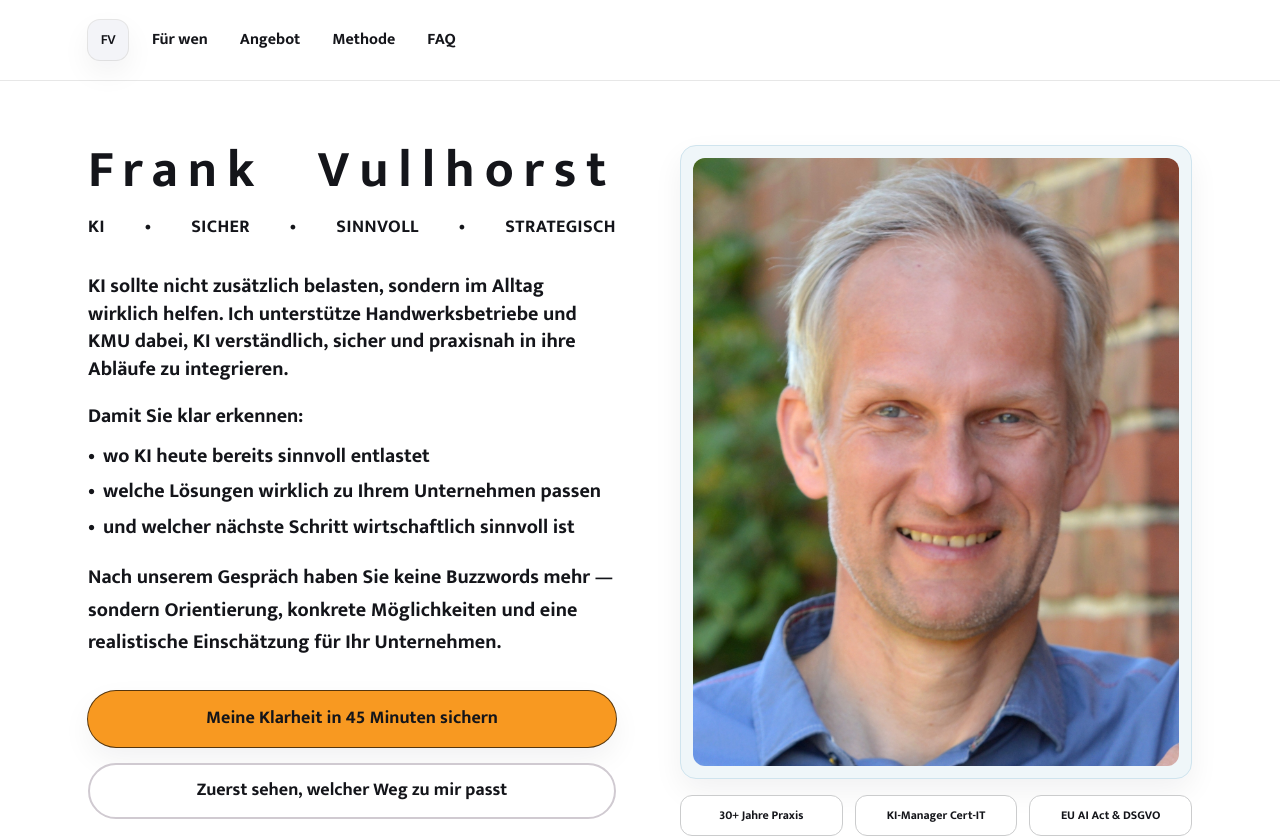
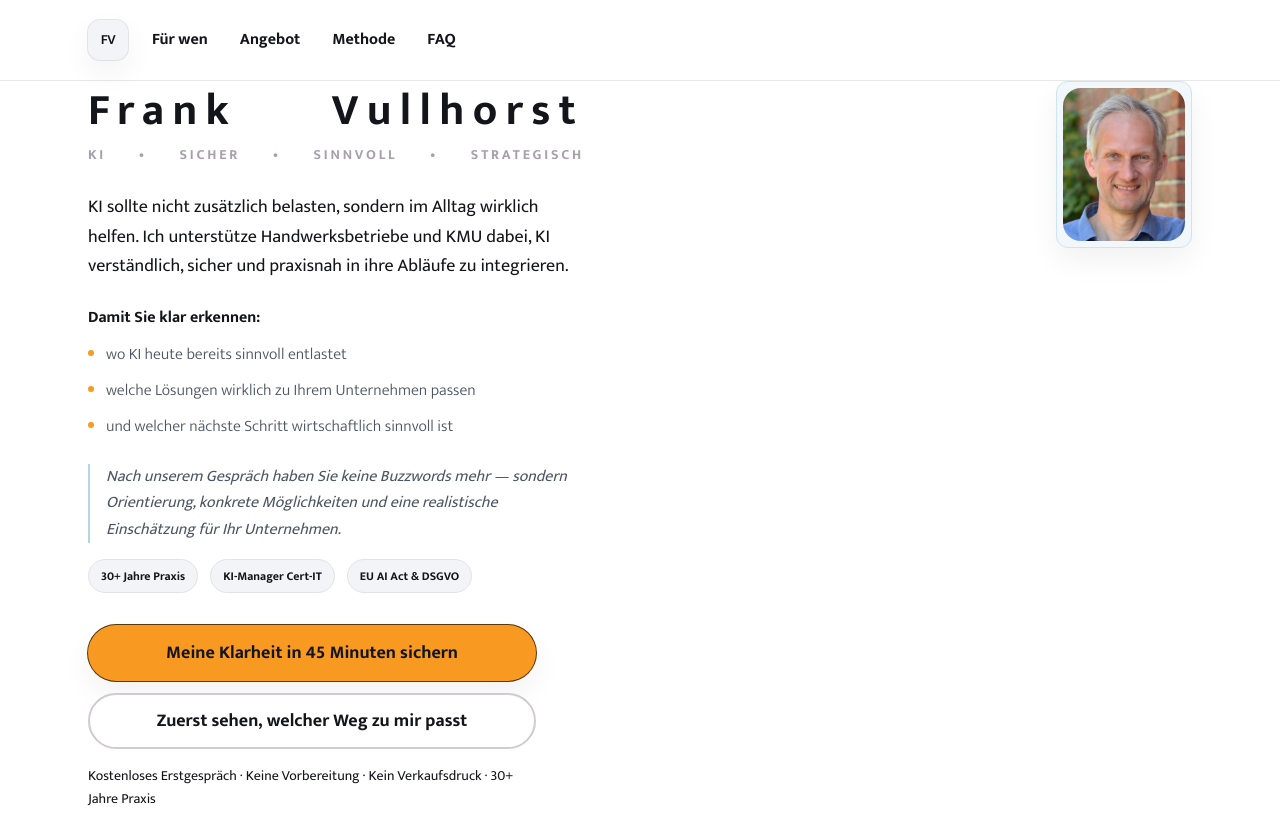
Before and after one commit to HorstDuebel/LandingPage_v2, a Next.js app in the folder web/: page / in a window 1280 px wide. Shown: the top 837 px of the page. Built offline with nearby package versions, Linux system fonts and the light colour scheme.

Commit message:
UX: wertorientierte CTAs und Conversion-Microcopy

```diff
--- a/web/src/app/globals.css
+++ b/web/src/app/globals.css
@@ -77,3 +77,65 @@ body {
     letter-spacing: 0.19em;
   }
 }
+
+/* Hero: kompaktes Porträt oben rechts (~20 % der früheren Breite) */
+.hero-layout {
+  position: relative;
+}
+
+.hero-portrait {
+  width: 5.5rem;
+  flex-shrink: 0;
+}
+
+.hero-portrait-anchor {
+  position: absolute;
+  top: 0;
+  right: 0;
+  z-index: 10;
+}
+
+.hero-content {
+  position: relative;
+  z-index: 0;
+  padding-right: 6.5rem;
+}
+
+@media (min-width: 640px) {
+  .hero-portrait {
+    width: 6.5rem;
+  }
+}
+
+@media (min-width: 768px) {
+  .hero-layout {
+    position: relative;
+    padding-top: 0.5rem;
+  }
+
+  .hero-portrait-anchor {
+    position: absolute;
+    top: 0;
+    right: 1.5rem;
+    z-index: 10;
+  }
+
+  .hero-portrait {
+    width: 7.5rem;
+  }
+
+  .hero-content {
+    max-width: 42rem;
+    padding-right: 9.5rem;
+  }
+}
+
+@media (min-width: 1024px) {
+  .hero-portrait {
+    width: 8.5rem;
+  }
+
+  .hero-content {
+    padding-right: 11rem;
+  }
+}
--- a/web/src/app/page.tsx
+++ b/web/src/app/page.tsx
@@ -55,16 +55,32 @@ export default function Home() {
       <main id="top" className="flex-1">
         {/* Hero */}
         <section className="bg-[var(--surface)]">
-          <div className="mx-auto grid w-full max-w-6xl grid-cols-1 items-start gap-10 px-6 py-12 md:grid-cols-2 md:gap-12 md:py-16">
-            {/* Links: Text & Buttons – eine Spalte, linksbündig */}
-            <div className="flex w-full max-w-xl flex-col">
-              <h1 className="hero-name-line font-[var(--font-heading)] text-[2.75rem] font-bold leading-none text-[var(--text)] sm:text-5xl md:text-[3.25rem]">
+          <div className="hero-layout mx-auto w-full max-w-6xl px-6 py-10 md:py-14">
+            {/* Porträt: oben rechts, ~80 % kleiner als zuvor */}
+            <div className="hero-portrait-anchor pointer-events-none mb-0 flex justify-end md:pointer-events-auto">
+              <div className="hero-portrait pointer-events-auto overflow-hidden rounded-xl border border-[color-mix(in_srgb,var(--brand-blue)_35%,white)] bg-[color-mix(in_srgb,var(--brand-blue)_10%,white)] p-1.5 shadow-[var(--shadow-soft)]">
+                <div className="relative aspect-[4/5] w-full overflow-hidden rounded-lg">
+                  <Image
+                    src="/frank.jpg"
+                    alt="Frank Vullhorst"
+                    fill
+                    className="object-cover object-[center_20%]"
+                    sizes="(max-width: 768px) 88px, 136px"
+                    priority
+                  />
+                </div>
+              </div>
+            </div>
+
+            <div className="hero-content flex w-full flex-col">
+              <div className="w-full max-w-xl">
+                <h1 className="hero-name-line font-[var(--font-heading)] text-[2.25rem] font-bold leading-none tracking-tight text-[var(--text)] sm:text-4xl md:text-[2.75rem]">
                   <span className="hero-name-word">Frank</span>
                   <span className="hero-name-between" aria-hidden="true" />
                   <span className="hero-name-word">Vullhorst</span>
                 </h1>
                 <p
-                className="mt-4 flex w-full justify-between font-[var(--font-subheading)] text-base font-bold uppercase tracking-wide text-[var(--text)] sm:text-lg"
+                  className="mt-3 flex w-full justify-between font-[var(--font-subheading)] text-xs font-bold uppercase tracking-[0.2em] text-[var(--brand-gray)] sm:text-sm"
                   aria-label="KI, sicher, sinnvoll, strategisch"
                 >
                   <span>KI</span>
@@ -75,80 +91,67 @@ export default function Home() {
                   <span aria-hidden="true">•</span>
                   <span>Strategisch</span>
                 </p>
+              </div>
 
-              <div className="mt-8 space-y-5 font-[var(--font-subheading)] text-lg font-bold leading-snug text-[var(--text)] sm:text-xl">
-                <p>
+              <div className="mt-7 max-w-2xl space-y-6">
+                <p className="font-[var(--font-body)] text-lg font-normal leading-[1.65] text-[var(--text)] sm:text-[1.125rem]">
                   KI sollte nicht zusätzlich belasten, sondern im Alltag wirklich
                   helfen. Ich unterstütze Handwerksbetriebe und KMU dabei, KI
                   verständlich, sicher und praxisnah in ihre Abläufe zu
                   integrieren.
                 </p>
+
                 <div>
-                  <p>Damit Sie klar erkennen:</p>
-                  <ul className="mt-3 list-none space-y-2 pl-0 text-[var(--text)]">
-                    <li className="flex gap-2">
-                      <span aria-hidden="true">•</span>
-                      <span>wo KI heute bereits sinnvoll entlastet</span>
+                  <p className="font-[var(--font-subheading)] text-base font-bold text-[var(--text)]">
+                    Damit Sie klar erkennen:
+                  </p>
+                  <ul className="mt-3 space-y-2.5 font-[var(--font-body)] text-base font-light leading-relaxed text-[var(--muted)]">
+                    {[
+                      "wo KI heute bereits sinnvoll entlastet",
+                      "welche Lösungen wirklich zu Ihrem Unternehmen passen",
+                      "und welcher nächste Schritt wirtschaftlich sinnvoll ist",
+                    ].map((item) => (
+                      <li key={item} className="flex gap-3">
+                        <span
+                          className="mt-2 h-1.5 w-1.5 shrink-0 rounded-full bg-[var(--brand-orange)]"
+                          aria-hidden="true"
+                        />
+                        <span>{item}</span>
                       </li>
-                    <li className="flex gap-2">
-                      <span aria-hidden="true">•</span>
-                      <span>
-                        welche Lösungen wirklich zu Ihrem Unternehmen passen
-                      </span>
-                    </li>
-                    <li className="flex gap-2">
-                      <span aria-hidden="true">•</span>
-                      <span>
-                        und welcher nächste Schritt wirtschaftlich sinnvoll ist
-                      </span>
-                    </li>
+                    ))}
                   </ul>
                 </div>
-                <p className="font-bold leading-relaxed">
+
+                <p className="border-l-2 border-[color-mix(in_srgb,var(--brand-blue)_55%,white)] pl-4 font-[var(--font-body)] text-base font-normal leading-[1.65] text-[var(--muted)] italic">
                   Nach unserem Gespräch haben Sie keine Buzzwords mehr — sondern
                   Orientierung, konkrete Möglichkeiten und eine realistische
                   Einschätzung für Ihr Unternehmen.
                 </p>
               </div>
 
-              <div className="mt-8 flex w-full flex-col gap-4">
+              <div className="mt-4 flex flex-wrap gap-2 sm:gap-3">
+                {["30+ Jahre Praxis", "KI-Manager Cert-IT", "EU AI Act & DSGVO"].map(
+                  (label) => (
+                    <div
+                      key={label}
+                      className="rounded-lg border border-[color-mix(in_srgb,var(--text)_12%,white)] bg-[var(--surface-2)] px-3 py-2 font-[var(--font-subheading)] text-[11px] font-bold text-[var(--text)] sm:text-xs"
+                    >
+                      {label}
+                    </div>
+                  ),
+                )}
+              </div>
+
+              <div className="mt-8 flex w-full max-w-md flex-col gap-3">
                 <PrimaryCtaLink>{cta.primary.hero}</PrimaryCtaLink>
                 <SecondaryCtaLink href="#angebot">
                   {cta.secondary}
                 </SecondaryCtaLink>
               </div>
 
-              <ClickTrigger className="mt-4 text-sm leading-6 text-[var(--muted)]">
+              <ClickTrigger className="mt-4 max-w-md text-sm leading-relaxed">
                 {triggers.heroAfter}
               </ClickTrigger>
-            </div>
-
-            {/* Rechts: Porträt + Trust-Badges darunter */}
-            <div className="flex w-full flex-col md:max-w-md md:justify-self-end lg:max-w-lg">
-              <div className="overflow-hidden rounded-2xl border border-[color-mix(in_srgb,var(--brand-blue)_35%,white)] bg-[color-mix(in_srgb,var(--brand-blue)_12%,white)] p-3 shadow-[var(--shadow-soft)]">
-                <div className="relative aspect-[4/5] w-full overflow-hidden rounded-xl">
-                  <Image
-                    src="/frank.jpg"
-                    alt="Frank Vullhorst"
-                    fill
-                    className="object-cover object-center"
-                    sizes="(max-width: 768px) 100vw, 50vw"
-                    priority
-                  />
-                </div>
-              </div>
-              <div className="mt-4 grid w-full grid-cols-3 gap-2 sm:gap-3">
-                {["30+ Jahre Praxis", "KI-Manager Cert-IT", "EU AI Act & DSGVO"].map(
-                  (label) => (
-                    <div
-                      key={label}
-                      className="flex items-center justify-center rounded-xl border border-[color-mix(in_srgb,var(--text)_22%,white)] bg-[var(--surface)] px-2 py-2.5 text-center font-[var(--font-subheading)] text-[11px] font-bold leading-tight text-[var(--text)] sm:px-3 sm:py-3 sm:text-xs"
-                    >
-                      {label}
-                    </div>
-                  ),
-                )}
-              </div>
             </div>
           </div>
         </section>
```
Lines whose indentation alone changed are shown as unchanged.
